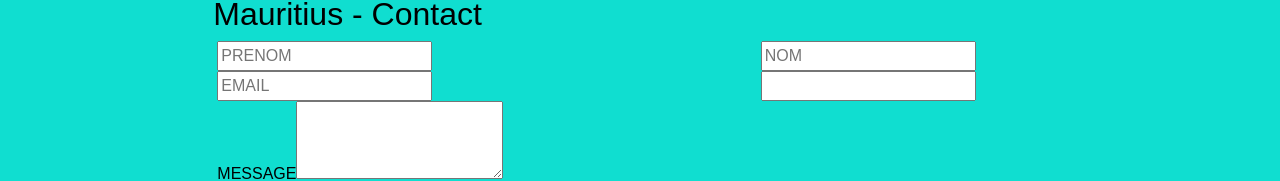
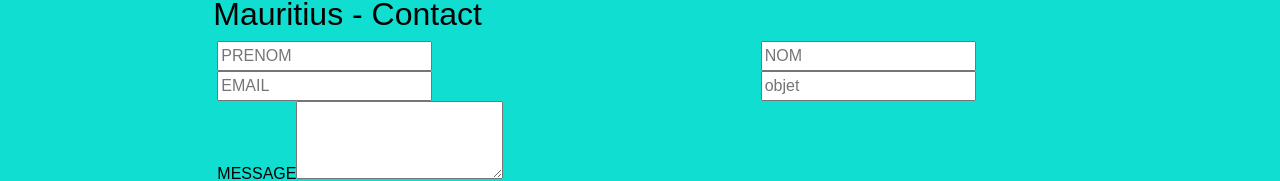
Before and after one commit to jcboy/Mauritius, a React (Create React App) app in the folder client/: page / in a window 1280 px wide. Shown: the part 540-721 px from the top of the page. Built offline with nearby package versions, Linux system fonts and the light colour scheme; a web font is replaced by a local one.

Commit message:
add text

```diff
--- a/client/src/components/Contact/Contact.js
+++ b/client/src/components/Contact/Contact.js
@@ -33,7 +33,7 @@ class Contact extends Component {
                           </div>
                           <div class="col-5">
                               <label>
-                                  <input type="text" placeholder=""/>
+                                  <input type="text" placeholder="objet"/>
                               </label>
                           </div>
                       </div>
```
Also changed, not shown: 1 other file (tests, documents, lock files or other folders).
